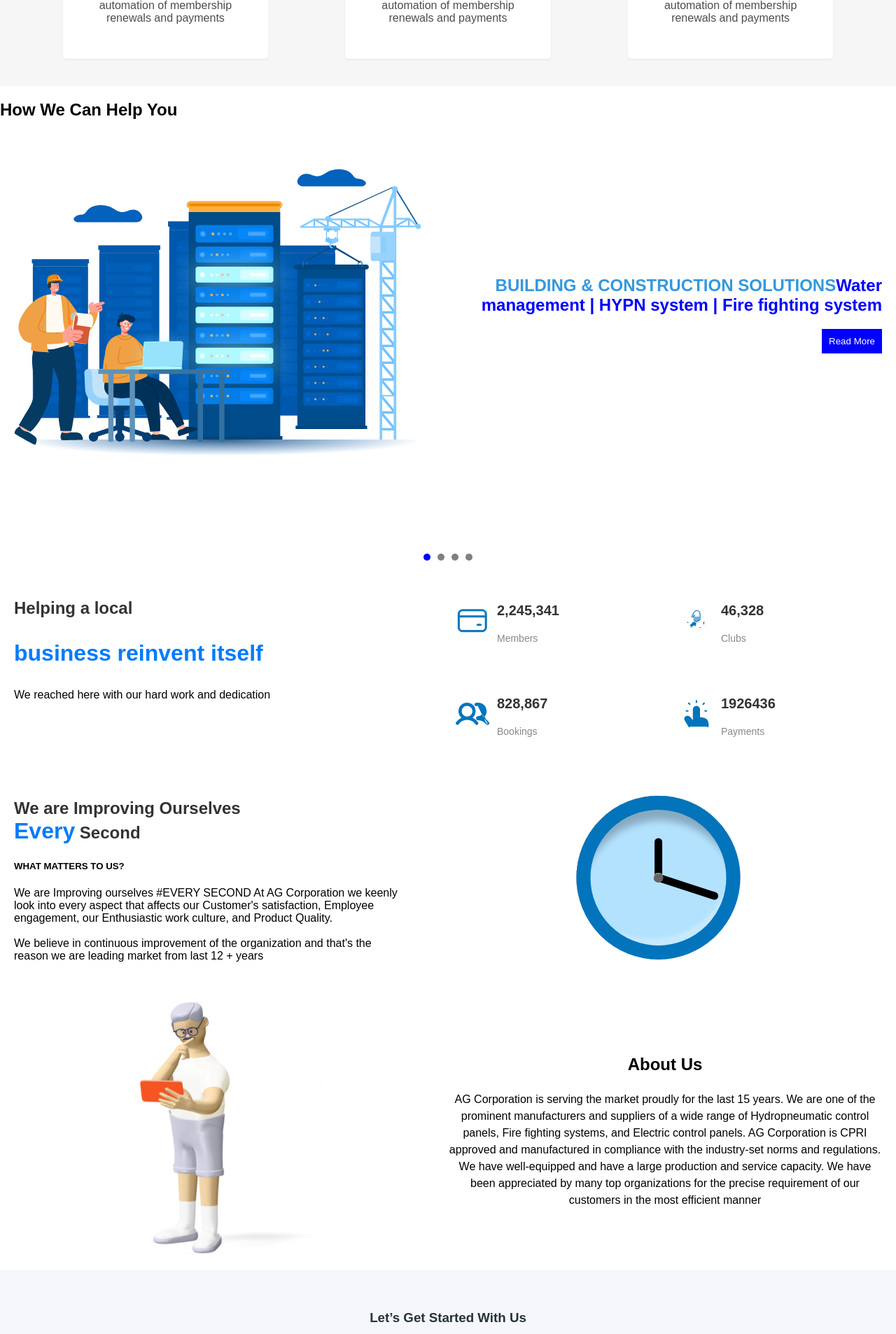
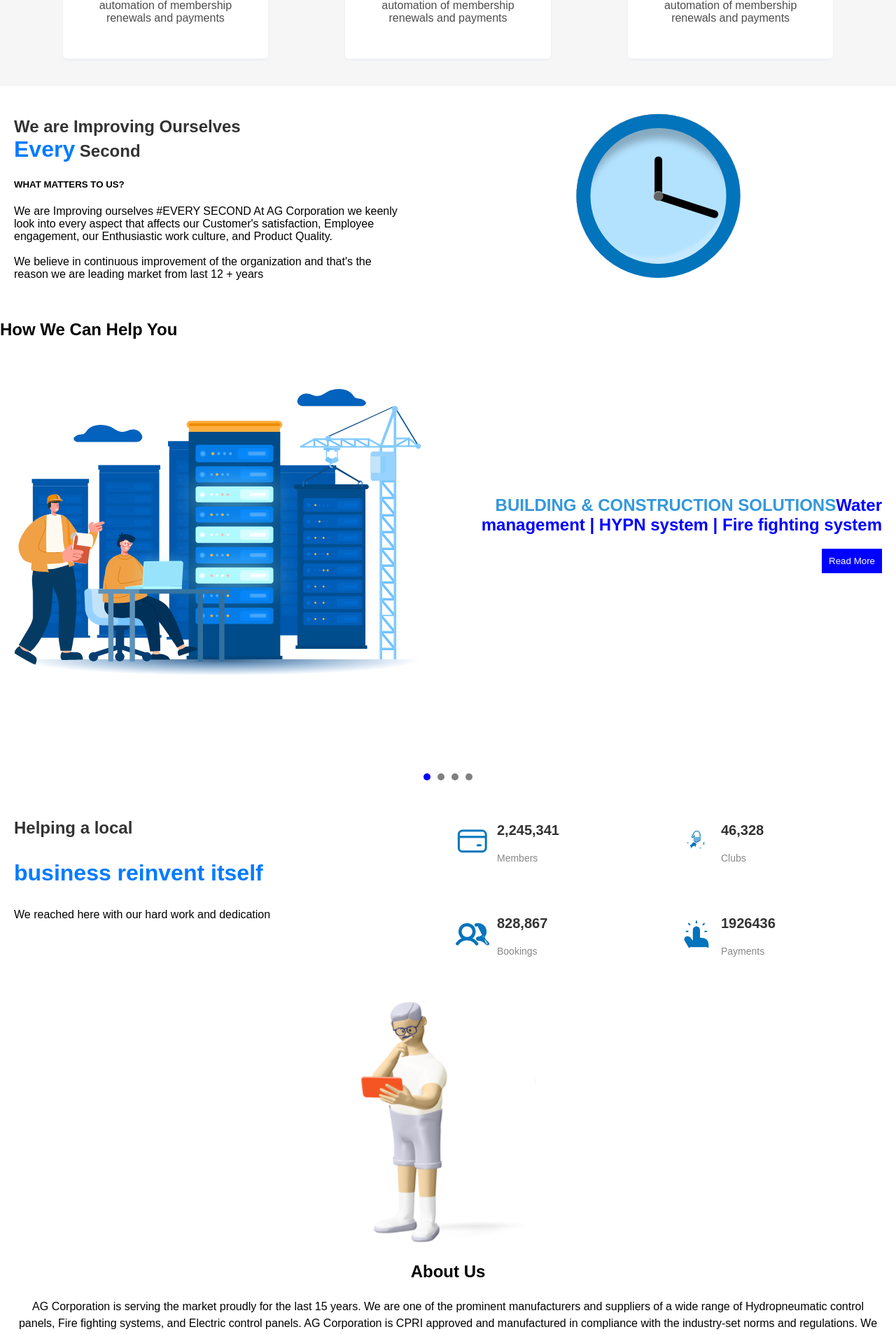
Before and after one commit to v1shalx/agcrop-website, a React (Create React App) app: page / in a window 1280 px wide. Shown: the part 1500-3406 px from the top of the page at 70% size. Built offline with nearby package versions, Linux system fonts and the light colour scheme; a small style sheet from the web is missing.

Commit message:
mobile responsive

```diff
--- a/src/App.js
+++ b/src/App.js
@@ -39,15 +39,16 @@ const Home = () => {
       <Element name="believe">
         <WeBelieve />
       </Element>
+      <Element name="calender">
+        <Calender />
+      </Element>
+
       <Element name="help">
         <Help />
       </Element>
 
       <Element name="achievements">
         <Achievements />
-      </Element>
-      <Element name="calender">
-        <Calender />
       </Element>
 
 
--- a/src/components/About/About.styles.css
+++ b/src/components/About/About.styles.css
@@ -1,8 +1,8 @@
-.About {
+/* .About {
   display: flex;
   justify-content: space-between;
   align-items: center;
-  padding: 20px; /* Adjust the padding according to your design */
+  padding: 20px;
 }
 
 .About-left-side,
@@ -14,9 +14,9 @@
 }
 
 .about-img-1 {
-  width: 260px; /* Set the desired width */
-  height: 360px; /* Set the desired height */
-  object-fit: cover; /* Maintain aspect ratio */
+  width: 260px;
+  height: 360px;
+  object-fit: cover;
 }
 
 .About-heading {
@@ -30,7 +30,54 @@
   text-align: center;
 }
 
-/* Additional styling if needed */
+
 .centered {
   text-align: center;
+} */
+
+
+.About {
+  display: flex;
+  flex-direction: column; /* Change to column for mobile */
+  align-items: center;
+  padding: 20px; /* Adjust the padding according to your design */
 }
+
+.About-left-side,
+.About-right-side {
+  flex: 1;
+  text-align: center; /* Center text for mobile */
+}
+
+.about-img-1 {
+  width: 100%; /* Set image width to 100% for mobile */
+  max-width: 260px; /* Set the maximum width for larger screens */
+  height: auto; /* Maintain aspect ratio */
+}
+
+.About-heading {
+  font-size: 24px;
+}
+
+.About-para {
+  font-size: 16px;
+  line-height: 1.5;
+}
+
+/* Additional styling if needed */
+
+/* Media query for screens smaller than 768px (adjust as needed) */
+@media screen and (max-width: 768px) {
+  .About {
+    padding: 10px; /* Adjust padding for smaller screens */
+  }
+
+  .About-left-side,
+  .About-right-side {
+    flex: auto; /* Take full width for smaller screens */
+  }
+
+  .about-img-1 {
+    max-width: 100%; /* Set maximum image width to 100% for smaller screens */
+  }
+}
--- a/src/components/Calender/Calender.styles.css
+++ b/src/components/Calender/Calender.styles.css
@@ -65,6 +65,8 @@
   display: flex;
   flex-wrap: wrap;
   justify-content: space-between;
+  box-sizing: border-box;
+  overflow: hidden; /* Add this to prevent horizontal overflow */
 }
 
 .calender__left {
@@ -72,6 +74,7 @@
   max-width: 600px; /* Adjust the max-width as needed */
   padding: 20px;
   box-sizing: border-box;
+  width: 100%; /* Ensure 100% width on smaller screens */
 }
 
 .calender__right {
@@ -79,8 +82,8 @@
   display: flex;
   justify-content: space-evenly;
   align-items: center;
-
-
+  box-sizing: border-box;
+  width: 100%; /* Ensure 100% width on smaller screens */
 }
 
 /* Add responsive styling as needed */
@@ -92,5 +95,6 @@
   .calender__left,
   .calender__right {
     width: 100%;
+    max-width: none; /* Reset max-width for smaller screens */
   }
 }
```
Lines whose indentation alone changed are shown as unchanged.
